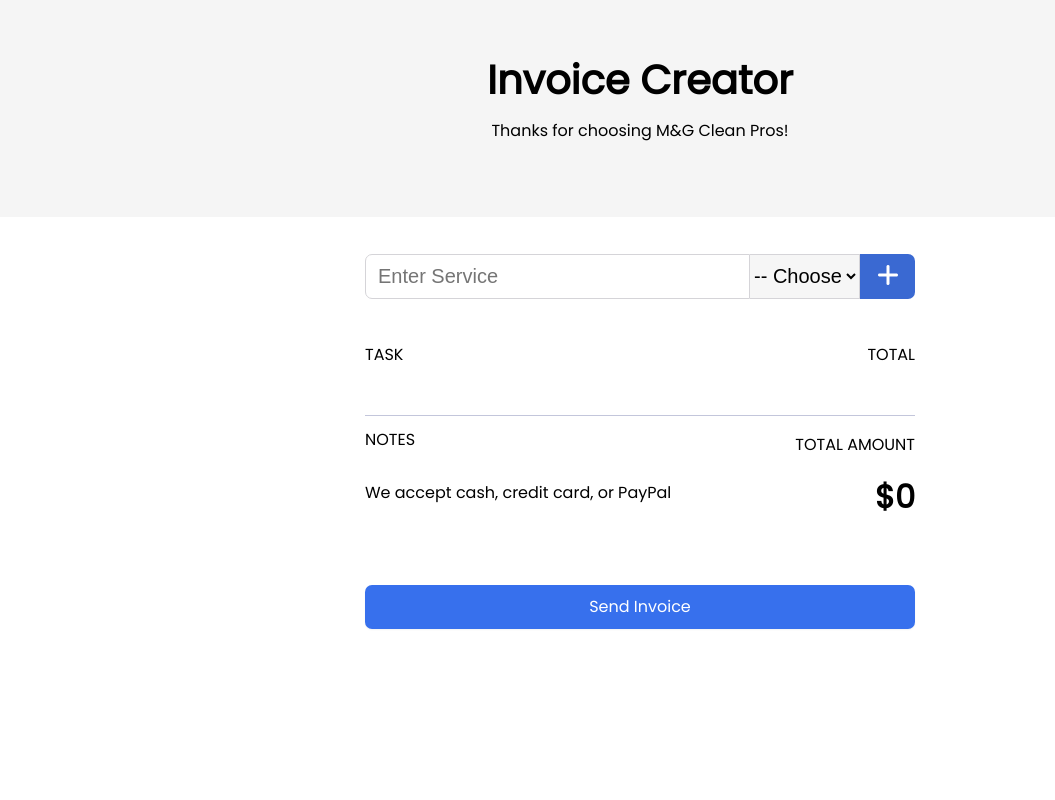
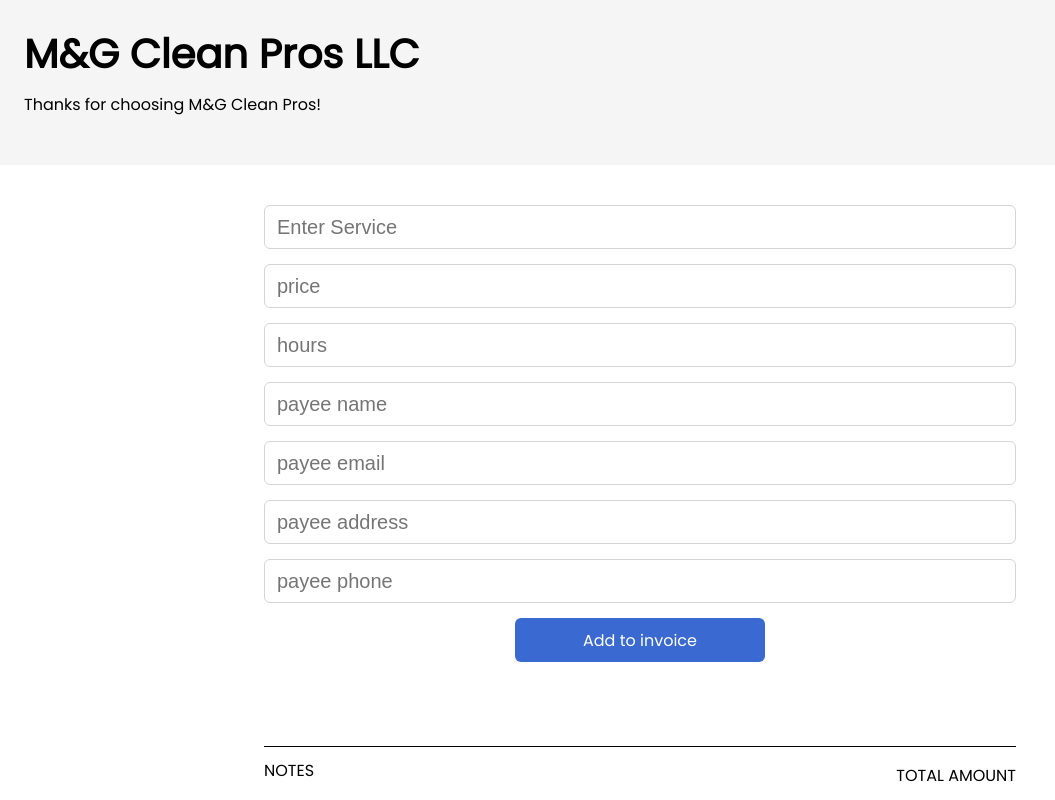
Before and after one commit to GabrielJDavila/InvoiceCreator, a React (Vite) app in the folder reactInvoiceCreator/: page / in a window 1280 px wide. Shown: the top 800 px of the page, without its empty margins (0-1055 px from the left). Built offline with nearby package versions, Linux system fonts and the light colour scheme.

Commit message:
Major Reformatting to Multiple Pages
- Changed layout/design
- added more input fields
- added new state for other processes

```diff
--- a/reactInvoiceCreator/index.css
+++ b/reactInvoiceCreator/index.css
@@ -11,9 +11,18 @@
 }
 
 header {
+  display: flex;
   background: #F5F5F5;
   width: 100%;
-  padding: 50px;
+  padding: 1.5rem;
+  text-align: left;
+}
+
+main {
+  width: 100%;
+  max-width: 800px;
+  margin: 0 auto;
+  padding: 0 1.5rem;
 }
 
 .title {
@@ -30,29 +39,23 @@
 
 .services-container {
   display: flex;
+  flex-direction: row;
   justify-content: center;
-  margin: 2.3rem auto 0 auto;
+  margin: 2.5rem auto 27rem;
   height: 2.8rem;
-  width: 85%;
-  max-width: 550px;
+  width: 100%;
+  max-width: 800px;
+  flex-wrap: wrap;
+  gap: 15px;
 }
 
 input {
-  width: 70%;
+  width: 100%;
+  height: 2.75rem;
   border: 1px solid #D5D4D8;
-  border-radius: 7px 0px 0px 7px;
+  border-radius: 6px;
   font-size: 1.25rem;
   padding-left: .75rem;
-}
-
-select {
-  background: #F6F6F6;
-  border-width: 1px 1px 1px 0px;
-  border-style: solid;
-  border-color: #D5D4D8;
-  border-radius: 0px;
-  width: 20%;
-  font-size: 1.25rem;
 }
 
 .input-task,
@@ -61,21 +64,24 @@
 }
 
 .service-btn {
-  width: 10%;
+  width: 100%;
+  max-width: 250px;
+  height: 2.75rem;
   background: #3A69D2;
+  color: white;
+  font-family: 'Poppins', sans-serif;
+  font-size: 1rem;
   border: none;
-  border-radius: 0px 7px 7px 0px;
+  border-radius: 6px;
   transition: .2s ease-in-out;
 }
 
 .service-btn:hover {
-  transform: scale(1.1);
   transition: all .5s ease;
   background-color: rgb(85, 148, 230);
 }
 
 .service-btn:active {
-  transform: scale(1.1);
   transition: all .5s ease;
   cursor: pointer;
 }
@@ -84,12 +90,95 @@
   margin: 0 .5rem;
 }
 
+.rendered-invoice-container {
+  display: flex;
+  flex-direction: column;
+  width: 100%;
+  justify-content: center;
+  margin-top: 1rem;
+}
+
+.date {
+  margin-top: auto;
+  text-align: left;
+}
+
+.parties-container,
+.middle-invoice-container {
+  display: flex;
+  width: 100%;
+  justify-content: space-between;
+  text-align: left;
+  border-bottom: 1px solid black;
+  padding-bottom: 1rem;
+  gap: 2rem;
+}
+
+.parties-container {
+  flex-direction: column;
+}
+
+.issued-container>p {
+  margin: 0;
+}
+
+.payable-container>p {
+  margin: 0;
+}
+
+.middle-invoice-container {
+  margin: 0;
+  padding-top: 1rem;
+}
+
+.middle-invoice-container>p {
+  margin: 0;
+}
+
+.item-to-be-rendered {
+  display: flex;
+  align-items: center;
+  margin-top: 1rem;
+}
+
+.item-title {
+  margin: 0;
+  font-weight: bold;
+  font-size: 1.25rem;
+}
+
+.remove-btn {
+  border: none;
+  background: #FFFFFF;
+  margin-left: .5rem;
+  color: grey;
+  font-style: italic;
+  padding: 0;
+  transition: .2s ease-in-out;
+}
+
+.remove-btn:hover {
+  color: red;
+  font-weight: bold;
+  cursor: pointer;
+  border-bottom: 1px solid grey;
+}
+
+.item-hrs {
+  margin-left: auto;
+}
+
+.item-price {
+  margin: 0 0 0 auto;
+  font-size: 1.5rem;
+}
+
 .rendered-items-container {
-  width: 85%;
-  margin: 0 auto;
-  max-width: 550px;
-  border-bottom: 1px solid #C3C6DB;
-  padding-bottom: 2rem;
+  width: 100%;
+  margin: 0 auto ;
+  max-width: 800px;
+  border-bottom: 1px solid black;
+  padding-bottom: 4rem;
 }
 
 .rendered-title-container {
@@ -103,44 +192,12 @@
   margin: 0;
 }
 
-.item-to-be-rendered {
-  display: flex;
-}
-
-.item-title {
-  margin: 0;
-  font-weight: bold;
-  font-size: 1.25rem;
-}
-
-.remove-btn {
-  border: none;
-  background: #FFFFFF;
-  margin-left: .9rem;
-  padding: .5rem 0;
-  color: grey;
-  font-style: italic;
-  transition: .2s ease-in-out;
-}
-
-.remove-btn:hover {
-  color: black;
-  font-size: 15px;
-  cursor: pointer;
-  border-bottom: 2px solid #3770ED;
-}
-
-.item-price {
-  margin: 0 0 0 auto;
-  font-size: 1.5rem;
-}
-
 .rendered-total-container {
   display: flex;
   justify-content: space-between;
-  width: 85%;
+  width: 100%;
   margin: 0 auto;
-  max-width: 550px;
+  max-width: 800px;
   padding-bottom: 2rem;
 }
 
@@ -170,7 +227,6 @@
 }
 
 .get-invoice:hover {
-  transform: scale(1.1);
   transition: all .5s ease;
   cursor: pointer;
   background-color: rgb(85, 148, 230);
@@ -184,3 +240,15 @@
   font-size: 32px;
   margin: 0;
 }
+
+@media screen and (min-width: 450px) {
+
+  .parties-container {
+    flex-direction: row;
+    gap: 0;
+  }
+  .payable-container {
+    margin-left: auto;
+  }
+
+}
--- a/reactInvoiceCreator/src/Body.jsx
+++ b/reactInvoiceCreator/src/Body.jsx
@@ -5,16 +5,26 @@
 export default function Body() {
     const [inputArr, setInputArr] = useState([])
     const [total, setTotal] = useState(0)
+    const [hide, setHide] = useState(false)
     const [formData, setFormData] = useState({
         service: "",
-        price: ""
+        price: "",
+        hours: "",
+        issuedToName: "",
+        issuedToEmail: "",
+        issuedToAddress: "",
+        issuedToPhone: "",
+        payableToName: "M&G Clean Pros LLC",
+        payableToEmail: "mgcleanpros@gmail.com",
+        payableToAddress: "83 S Lasalle St, Apt 1",
+        payableToPhone: "630-864-0607"
+
     })
 
     useEffect(() => {
         const totalPrice = inputArr.reduce((acc, item) => acc + parseFloat(item.price), 0);
         setTotal(totalPrice);
     }, [inputArr]);
-
 
     function handleChange(e) {
         const {name, value} = e.target
@@ -35,26 +45,36 @@
         <Item
             key={index}
             service={item.service}
+            hours={item.hours}
             price={item.price}
+            issuedName={item.issuedToName}
+            issuedEmail={item.issuedToEmail}
+            issuedAddress={item.issuedToAddress}
             removeItem={() => removeItem(index)}
         />
     ));
 
-    function handleClick(inputData) {
-        if(inputData.service.trim() === "" || inputData.price.trim() === "") {
-            alert("please fill out the inputs")
-            return;
-        }
-        const newObj = inputData
+    function handleClick(e) {
+        e.preventDefault()
+        const newObj = formData
         setInputArr(prevInputArr => [newObj, ...prevInputArr])
         setFormData(prevFormData => {
             return {
                 ...prevFormData,
                 service: "",
-                price: ""
+                price: "",
+                hours: "",
+                issuedToName: "",
+                issuedToEmail: "",
+                issuedToAddress: "",
+                issuedToPhone: ""
             }
         })
         setTotal(prevTotal => prevTotal + parseFloat(formData.price))
+    }
+
+    function changeHide() {
+        setHide(prev => !prev)
     }
 
     function print() {
@@ -63,7 +83,8 @@
 
     return (
         <main>
-            <div className="services-container">
+            {!hide &&
+            <form onSubmit={handleClick} className="services-container">
                 <input
                     type="text"
                     value={formData.service}
@@ -71,39 +92,72 @@
                     onChange={handleChange}
                     className="input-task"
                     placeholder="Enter Service"
+                    required
                 />
 
-                <select
+                <input
                     id="price"
+                    type="text"
                     value={formData.price}
                     name="price"
                     onChange={handleChange}
                     className="select-menu"
-                >
-                    <option className="menu-item" value="">-- Choose Price --</option>
-                    <option className="menu-item" value="10">$10</option>
-                    <option className="menu-item" value="20">$20</option>
-                    <option className="menu-item" value="30">$30</option>
-                    <option className="menu-item" value="30">$40</option>
-                    <option className="menu-item" value="30">$50</option>
-                    <option className="menu-item" value="30">$60</option>
-                    <option className="menu-item" value="30">$70</option>
-                    <option className="menu-item" value="30">$80</option>
-                </select>
+                    placeholder="price"
+                    required
+                />
 
-                <button
-                    onClick={() => handleClick(formData)}
-                    className="service-btn"
-                >
-                    <img src="./plus.png"></img>
+                <input
+                    type="text"
+                    value={formData.hours}
+                    name="hours"
+                    onChange={handleChange}
+                    className="input-task"
+                    placeholder="hours"
+                    required
+                />
+
+                <input
+                    type="text"
+                    value={formData.issuedToName}
+                    name="issuedToName"
+                    onChange={handleChange}
+                    className="input-task"
+                    placeholder="payee name"
+                />
+
+                <input
+                    type="text"
+                    value={formData.issuedToEmail}
+                    name="issuedToEmail"
+                    onChange={handleChange}
+                    className="input-task"
+                    placeholder="payee email"
+                />
+
+                <input
+                    type="text"
+                    value={formData.issuedToAddress}
+                    name="issuedToAddress"
+                    onChange={handleChange}
+                    className="input-task"
+                    placeholder="payee address"
+                />
+
+                <input
+                    type="text"
+                    value={formData.issuedToPhone}
+                    name="issuedToPhone"
+                    onChange={handleChange}
+                    className="input-task"
+                    placeholder="payee phone"
+                />
+
+                <button className="service-btn">
+                    Add to invoice
                 </button>
-            </div>
+            </form>}
 
             <div className="rendered-items-container">
-                 <div className="rendered-title-container">
-                    <p>TASK</p>
-                    <p>TOTAL</p>
-                </div>
                 {renderedItems}
             </div>
 
@@ -117,12 +171,8 @@
                 />
             </div>
 
-             <button
-                className="get-invoice"
-                onClick={print}
-             >
-                Send Invoice
-            </button>
+            {!hide && <button className="get-invoice" onClick={changeHide}>Finalize Invoice</button>}
+            {hide && <button className="get-invoice" onClick={print}>Print Invoice</button>}
         </main>
     )
 }
--- a/reactInvoiceCreator/src/Header.jsx
+++ b/reactInvoiceCreator/src/Header.jsx
@@ -4,7 +4,7 @@
     return (
         <header>
             <div className="title-container">
-                <h1 className="title">Invoice Creator</h1>
+                <h1 className="title">M&G Clean Pros LLC</h1>
                 <p className="slogan">Thanks for choosing M&G Clean Pros!</p>
             </div>
         </header>
--- a/reactInvoiceCreator/src/Item.jsx
+++ b/reactInvoiceCreator/src/Item.jsx
@@ -2,10 +2,41 @@
 
 export default function Item(props) {
     return (
-        <div className="item-to-be-rendered">
-            <p className="item-title">{props.service}</p>
-            <button className="remove-btn" onClick={props.removeItem}>remove</button>
-            <p className="item-price">${props.price}</p>
+        <div className="rendered-invoice-container">
+            <p className="date">date</p>
+            <div className="parties-container">
+                <div className="issued-container">
+                    <p>ISSUED TO:</p>
+                    <p>{props.issuedName}</p>
+                    <p>{props.issuedEmail}</p>
+                    <p>{props.issuedAddress}</p>
+                </div>
+                <div className="payable-container">
+                    <p>PAYABLE TO:</p>
+                    <p>M&G Clean Pros LLC</p>
+                    <p>mgcleanpros@gmail.com</p>
+                    <p>83 S Lasalle St, Apt 1</p>
+                    <p>(630)642-3773</p>
+                </div>
+            </div>
+            <div className="middle-invoice-container">
+                <p>SERVICE</p>
+                <p>HRS</p>
+                <p>PRICE</p>
+            </div>
+
+            <div className="item-to-be-rendered">
+                <p className="item-title">{props.service}</p>
+                <button className="remove-btn" onClick={props.removeItem}>remove</button>
+                <p className="item-hrs">{props.hours}</p>
+                <p className="item-price">${props.price}</p>
+            </div>
+
+            {/* <div className="invoice-total-container">
+                <p>TOTAL</p>
+                <p>${props.price}</p>
+            </div> */}
+
         </div>
     )
 }
```
